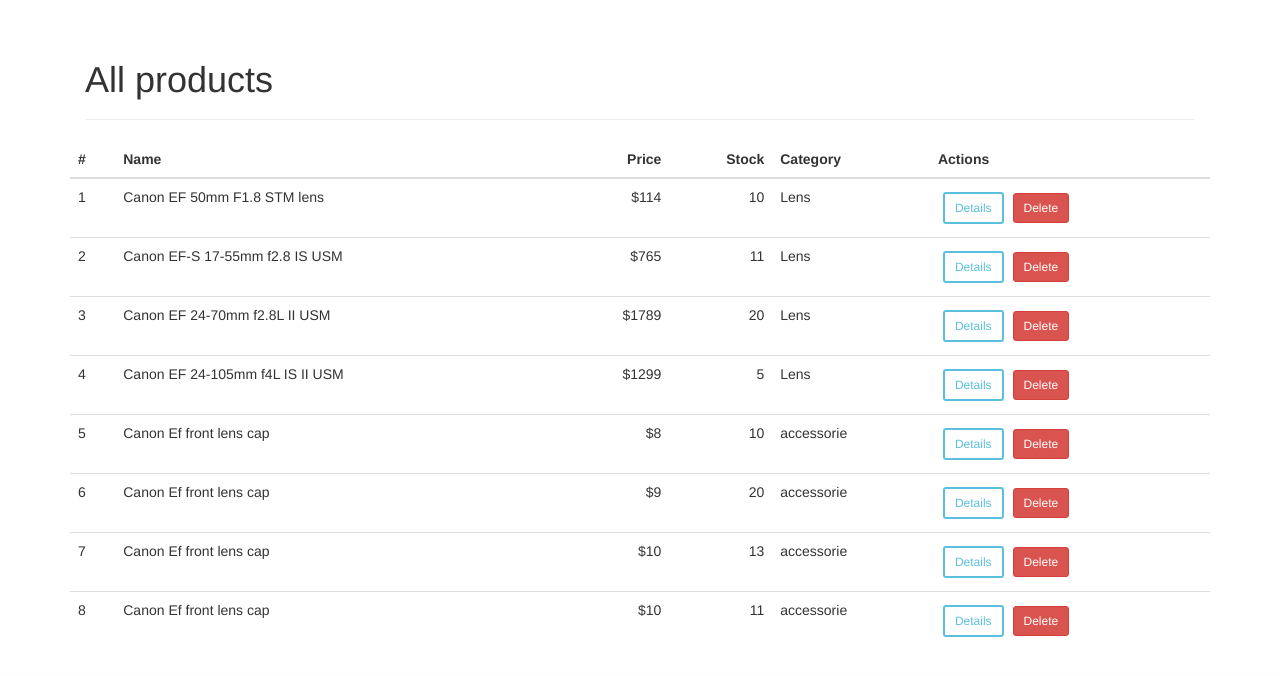
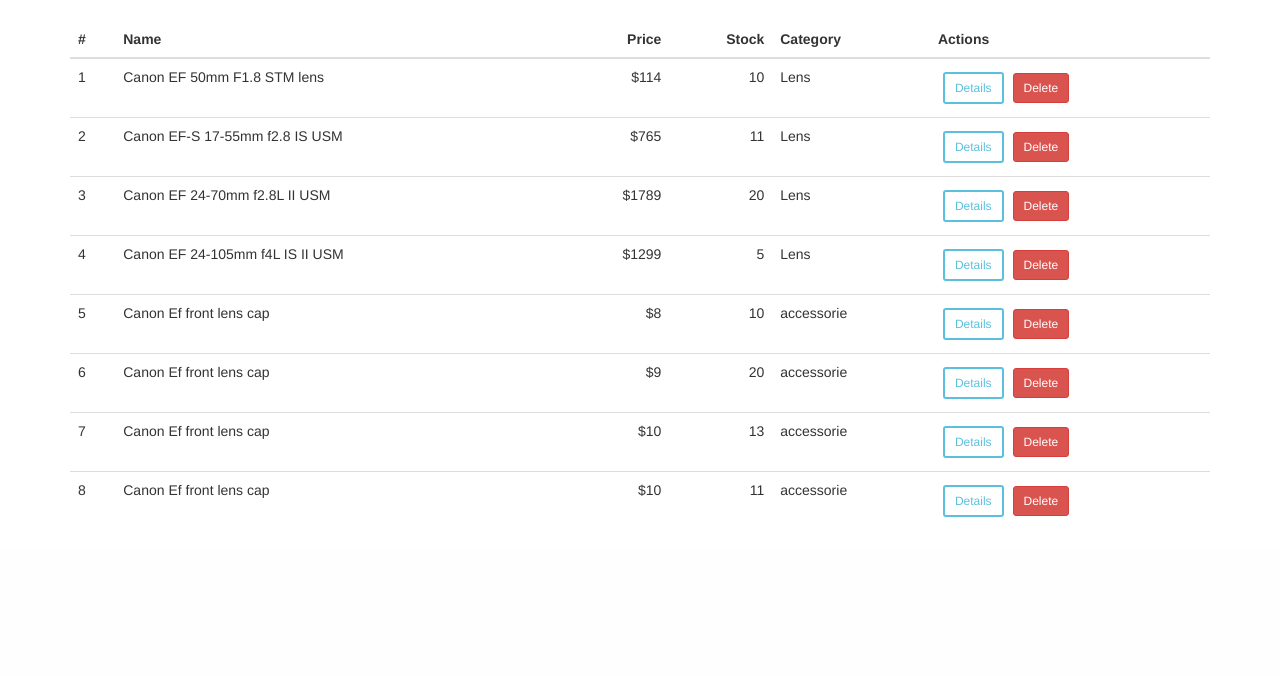
Before and after one commit to Toth-Gabor/PHP-WebShop, a PHP site: page /PHP_WebShop_Project/admin/index.php in a window 1280 px wide. Shown: the part 51-727 px from the top of the page. Run offline with PHP 8.4, Linux system fonts and the light colour scheme; the visitor is signed in with stand-in values (Sample User, id 1); data comes from the database, SQL or seed files in the repository; some libraries are stand-ins or nearby versions.

Commit message:
Code refactored at admin section

```diff
--- a/admin/admin_layout_head.php
+++ b/admin/admin_layout_head.php
@@ -30,10 +30,3 @@
 
 <!-- container -->
 <div class="container">
-
-    <!-- display page title -->
-    <div class="col-md-12">
-        <div class="page-header">
-            <h1><?php echo isset($page_title) ? $page_title : "The Code of a Ninja"; ?></h1>
-        </div>
-    </div>
--- a/admin/orders/accept_order.php
+++ b/admin/orders/accept_order.php
@@ -7,4 +7,4 @@
 $order_srv->UpdateOrderStatus($order_id, "processed");
 $action = isset($_GET['action']) ? $_GET['action'] : "";
 
-header('Location: ../../admin/orders.php?action=processed');
+header('Location: orders.php?action=processed');
--- a/admin/orders/all_orders_template.php
+++ b/admin/orders/all_orders_template.php
@@ -5,7 +5,7 @@
 
 $ordersList = $services->ReadAllOrders();
 ?>
-<div class="account-wall">
+<div class="list-border-background">
     <table class="table table-striped table-responsive-md btn-table">
         <thead>
         <tr>
--- a/admin/orders/one_order_template.php
+++ b/admin/orders/one_order_template.php
@@ -22,7 +22,7 @@
 
 ?>
 <!--user details-->
-<div class="container padding-bottom">
+<div class="container padding-bottom list-border-background">
     <div class="row">
         <div class="col-md-9 personal-info">
             <div class="form-horizontal" role="form">
--- a/admin/products/admin_all_products_template.php
+++ b/admin/products/admin_all_products_template.php
@@ -9,20 +9,15 @@
 ?>
 
 <div"> <!-- col-md-4 m-b-20px -->
-    <table class='table table-hover table-responsive '>
+    <table class='table table-hover table-responsive pc-card list-border-background'>
         <thead>
             <tr>
                 <th><strong>#</strong></th>
                 <th><strong>Name</strong></th>
-                <!--<th><strong>Brand</strong></th>-->
-                <!--<th><strong>Specification</strong></th>-->
-                <!--<th><strong>Description</strong></th>-->
                 <th><strong><span class="pull-right">Price</span></strong></th>
                 <th><strong><span class="pull-right">Stock</span></strong></th>
-                <!--<th><strong>Image Url</strong></th>-->
                 <th><strong>Category</strong></th>
                 <th><strong>Actions</strong></th>
-                <!--<th><strong>Add to Cart</strong></th>-->
             </tr>
         </thead>
         <?php foreach ($productsList as $product){
@@ -38,12 +33,8 @@
             <tr>
                 <td><span class="margin-1em-zero"><?= $product->getId() ?></span></td>
                 <td><span class="margin-1em-zero"><?= $product->getName() ?></span></td>
-                <!--<td><?= $product->getBrand() ?></td>-->
-                <!--<td><?= $product->getSpecification() ?></td>-->
-                <!--<td><?= $product->getDescription() ?></td>-->
                 <td><span class="pull-right">$<?= $product->getPrice() ?></span></td>
                 <td><span class="pull-right"><?= $product->getQuantity() ?></span></td>
-                <!--<td><?= $product->getImage() ?></td>-->
                 <td><?= $product->getCategory() ?></td>
                 <td>
                     <?= "<a href='products/admin_product.php?id={$product->getId()}' class='btn btn-labeled btn-info btn-sm m-0'>Details</a>"?>
--- a/admin/products/create_product.php
+++ b/admin/products/create_product.php
@@ -20,7 +20,7 @@
     <main class="my-form">
         <div class="container">
             <div class="row justify-content-center">
-                <div class="col-md-8">
+                <div class="col-md-8 list-border-background">
                     <form action="add_product_to_db.php" method="post" enctype="multipart/form-data">
                         <div class="form-group row">
                             <label for="name" class="col-lg-3 col-form-label text-md-right">
--- a/admin/products/get_new_product_fields.php
+++ b/admin/products/get_new_product_fields.php
@@ -12,8 +12,9 @@
 $price = $_POST['price'];
 $quantity = $_POST['stock'];
 $oldImage = isset($_POST['old_image']) ? $_POST['old_image'] : "";
-var_dump($oldImage);
+
 $uniqueSaveName = time().uniqid(rand());
+
 $image = !empty($_FILES["image"]["name"])
 ? $uniqueSaveName . "-" . basename($_FILES["image"]["name"]) : "";
 
--- a/admin/users/read_users_template.php
+++ b/admin/users/read_users_template.php
@@ -3,7 +3,7 @@
 // display the table if the number of users retrieved was greater than zero
 if($num>0){
 
-    echo "<table class='table table-hover table-responsive table-bordered'>";
+    echo "<table class='table table-hover table-responsive table-bordered list-border-background'>";
 
         // table headers
         echo "<tr>";
```
Also changed, not shown: admin/products/admin_one_product_template.php (+7 -5 lines).
